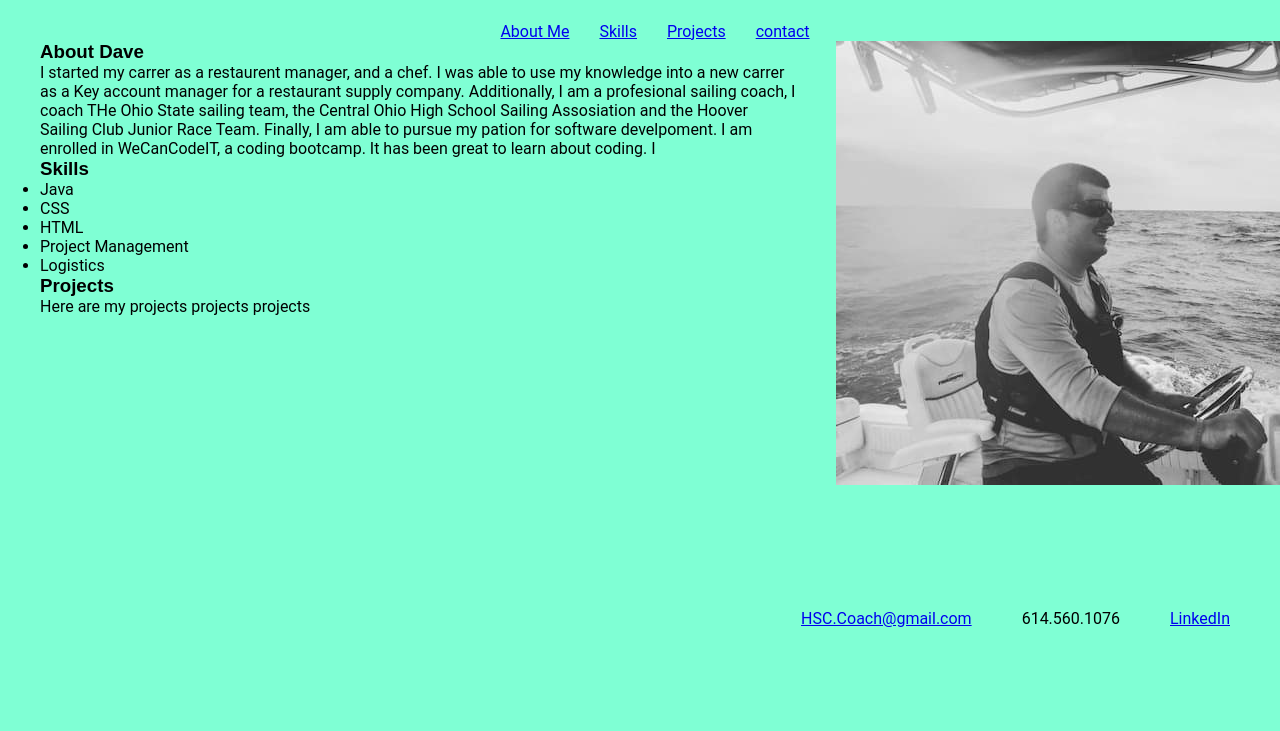
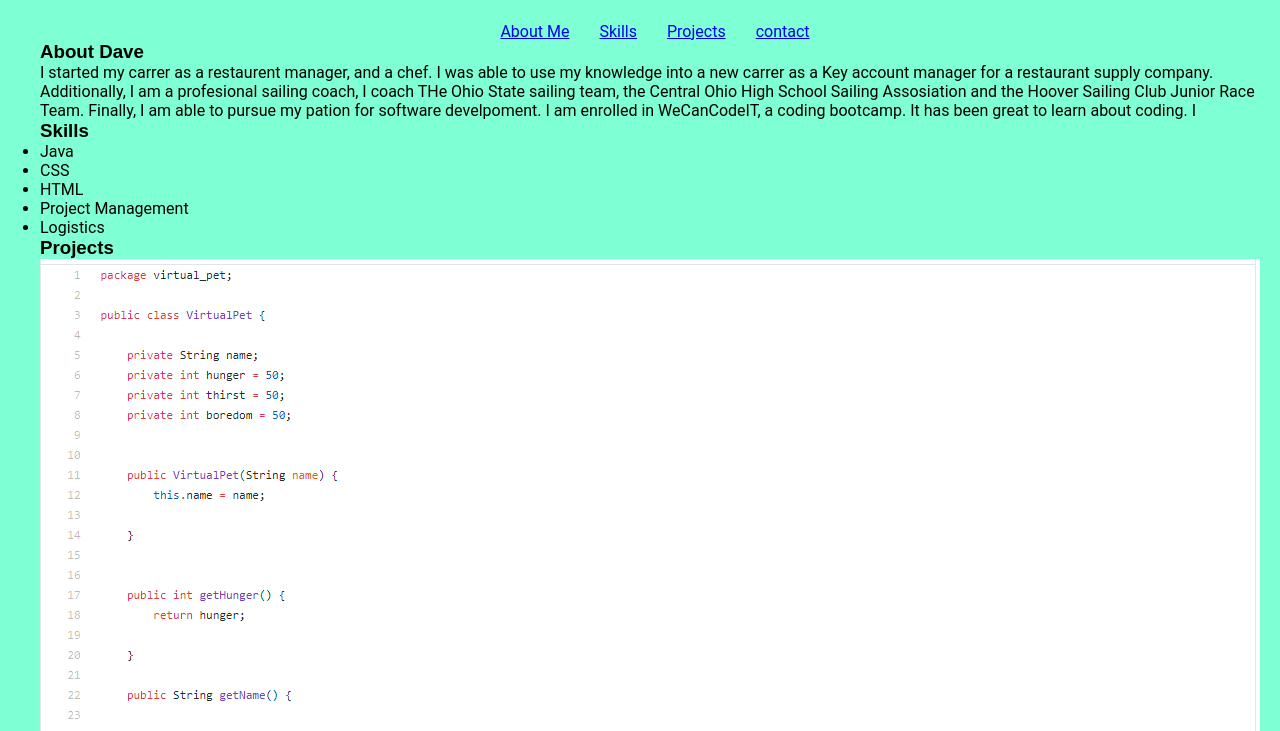
Before and after one commit to SailorDave17/SailorDave17.github.io, a plain HTML site: page index.html in a window 1280 px wide. Shown: the part 69-800 px from the top of the page. Drawn offline with Linux system fonts and the light colour scheme.

Commit message:
added some things and broke layout

```diff
--- a/CSS/layout.css
+++ b/CSS/layout.css
@@ -57,9 +57,8 @@
 
 .main-content {
     display: grid;
-    grid-template-columns: auto auto;
-    grid-template-rows: auto auto auto;
-    grid-gap: 40px;
+    grid-template-columns: 2fr 1fr;
+    grid-template-rows: 2fr 2fr 5fr;
 }
 
 .about {
--- a/index.html
+++ b/index.html
@@ -54,14 +54,9 @@
                     <h3 class="projects header">
                         Projects
                     </h3>
-
-                    Here are my projects projects projects
-                </section>
-
-            </div>
-            <figure class="dave-image">
-                <img src="CSS/Pictures/FB_IMG_1560220403633 small.jpg" lt="Dave picture">
-            </figure>
+                    <img src="CSS/Pictures/Capture2.PNG" lt=V irtual Pets <figure class="dave-image">
+                    <img src="CSS/Pictures/FB_IMG_1560220403633 small.jpg" lt="Dave picture">
+                    </figure>
         </main>
         <footer class="footer">
             <section class="contact">
@@ -75,7 +70,7 @@
                 </ul>
             </section>
         </footer>
-    </div>
+        </div>
 </body>
 
 </html>
```
Also changed, not shown: CSS/Pictures/20200715_201237.jpg (deleted), CSS/Pictures/Capture2.PNG (added).
